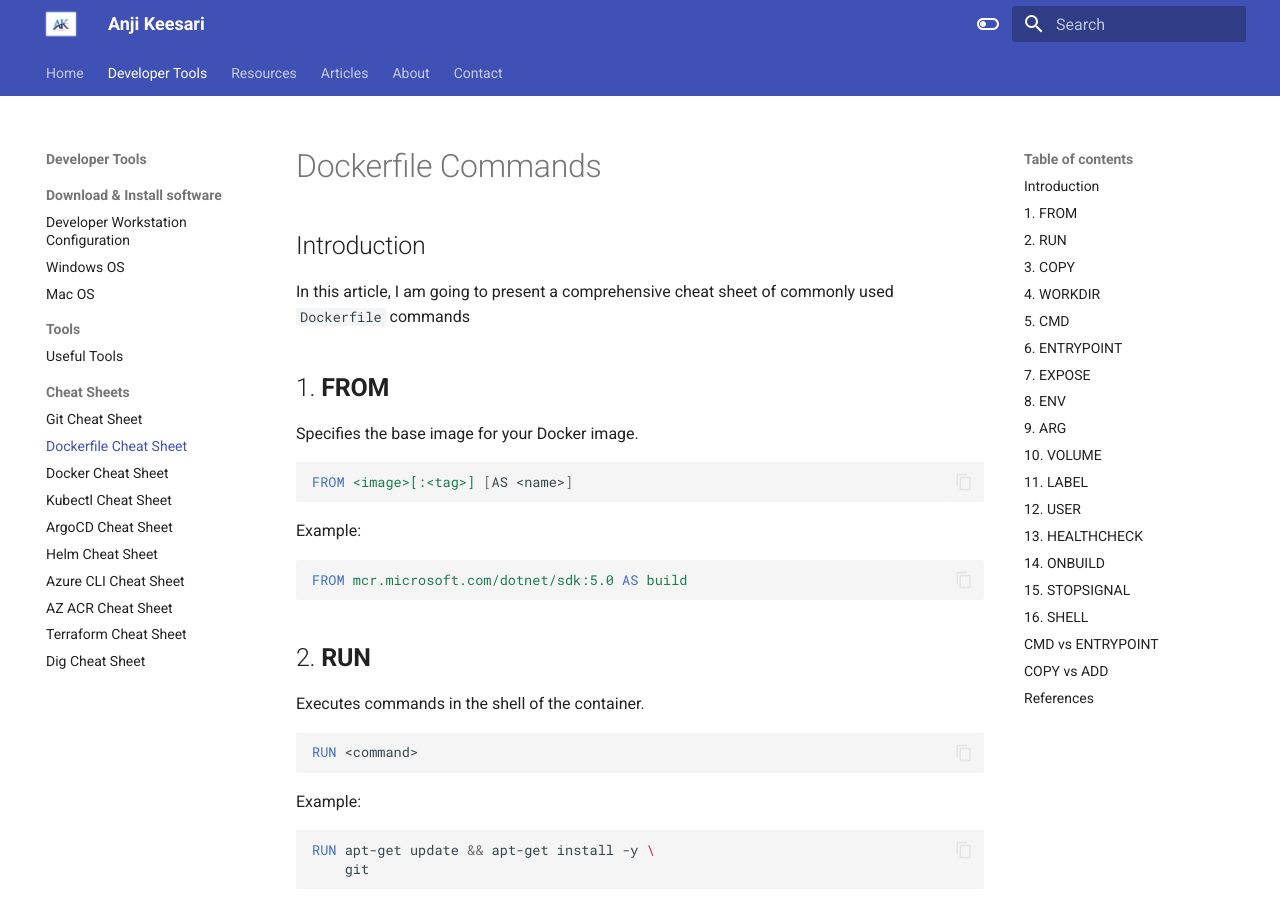
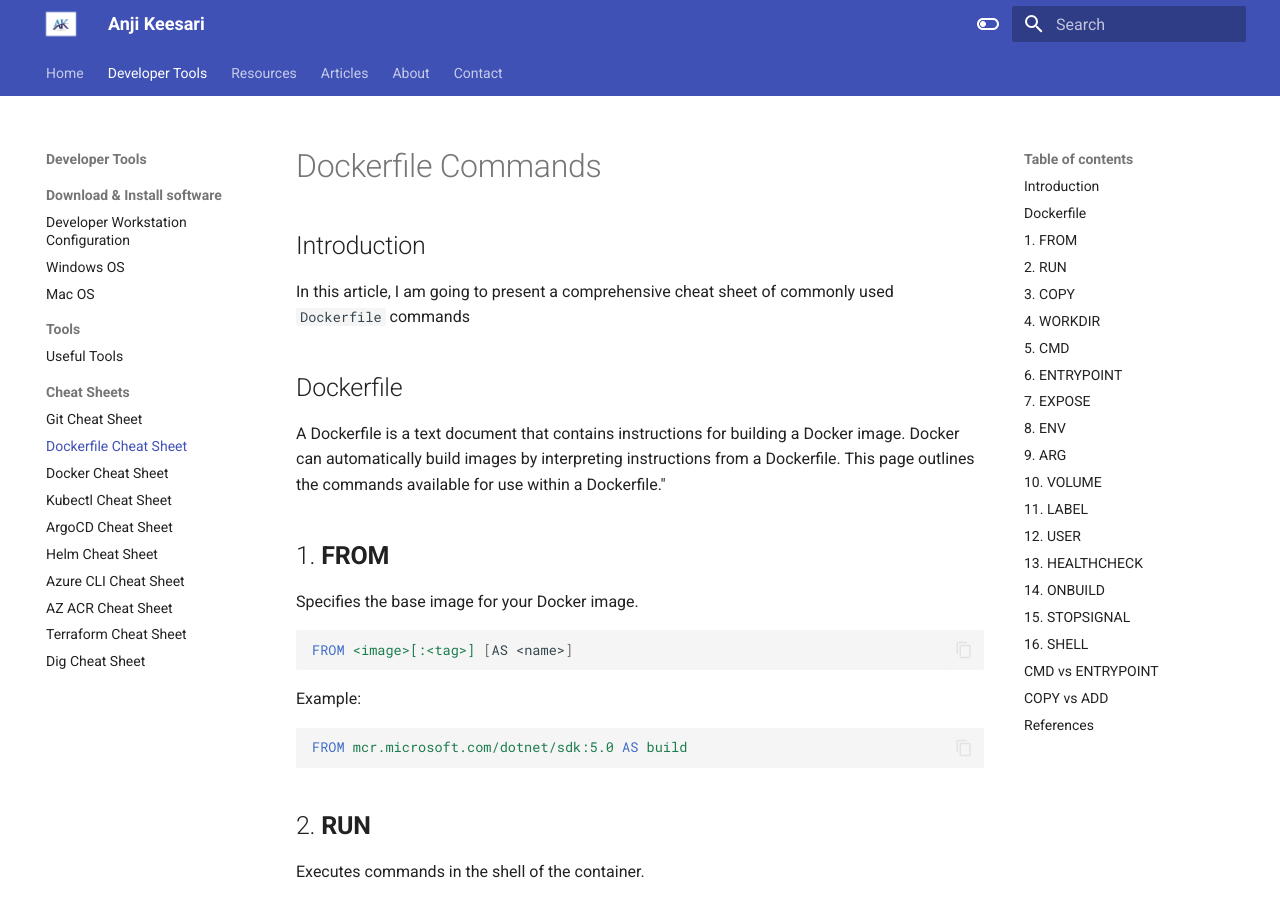
Before and after one commit to akeesari/anjikeesari, an MkDocs documentation site: the page built from docs/developertools/cheatsheets/dockerfile-cheat-sheet.md, in a window 1280 px wide and 900 px high. Built offline with MkDocs 1.6.1 and Material for MkDocs 9.7.7, drawn with Linux system fonts in a browser that asks for light colours.

Commit message:
Dockerfile

```diff
--- a/docs/developertools/cheatsheets/dockerfile-cheat-sheet.md
+++ b/docs/developertools/cheatsheets/dockerfile-cheat-sheet.md
@@ -2,6 +2,10 @@
 
 ## Introduction
 In this article, I am going to present a comprehensive cheat sheet of commonly used `Dockerfile` commands
+
+## Dockerfile
+
+A Dockerfile is a text document that contains instructions for building a Docker image. Docker can automatically build images by interpreting instructions from a Dockerfile. This page outlines the commands available for use within a Dockerfile."
 
 ## 1. **FROM**
 Specifies the base image for your Docker image.
```
